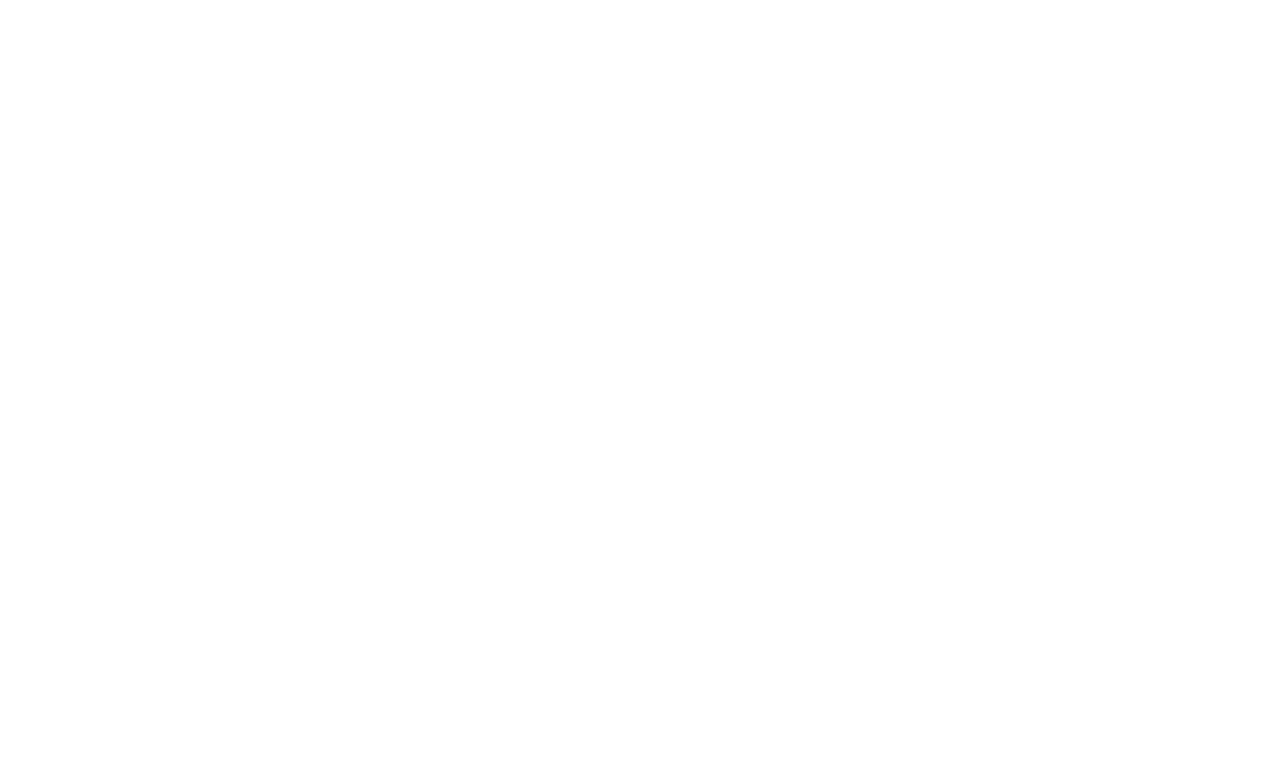
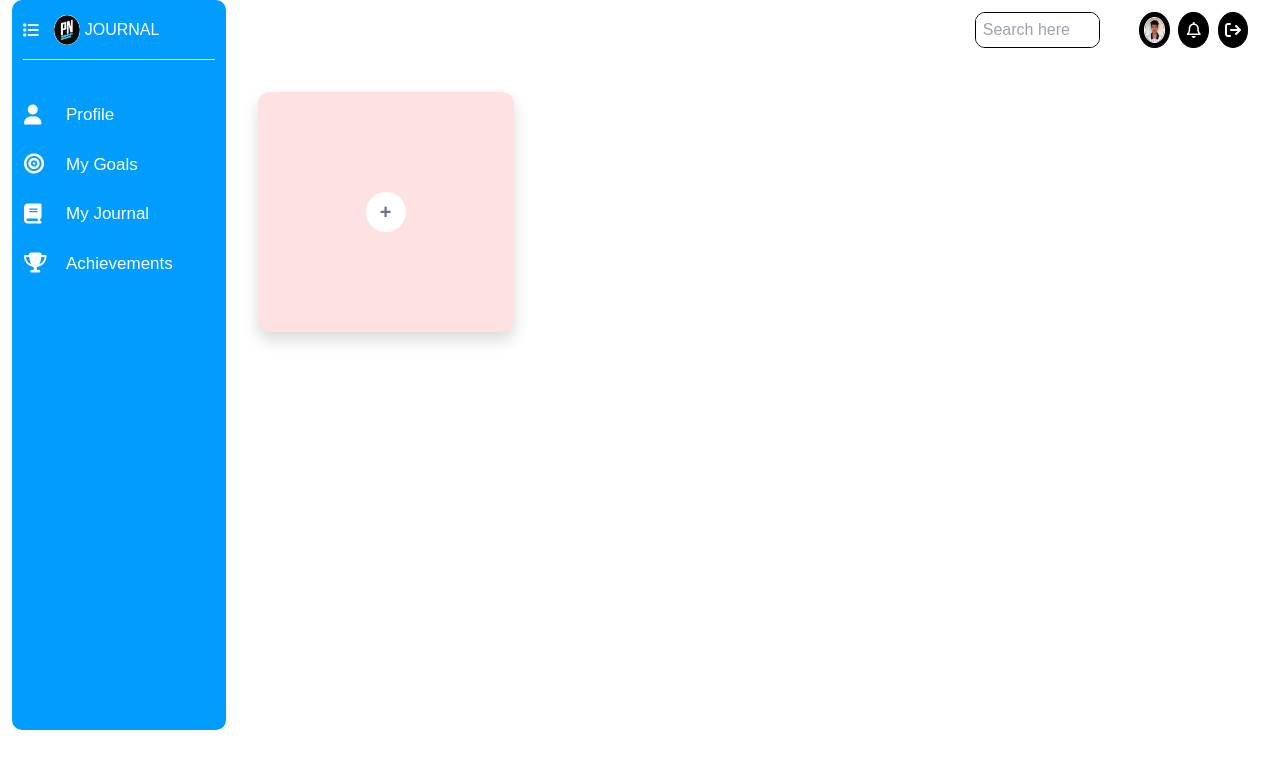
Before and after one commit to TranHoangXuanNguyen/adv_project_FE, a React (Create React App) app: page /student/archivements in a window 1280 px wide. Before the commit this address had no page. Shown: the top 768 px of the page. Built offline with nearby package versions, Linux system fonts and the light colour scheme.

Commit message:
complete FE upload image

```diff
--- a/src/components/student/SideBar.jsx
+++ b/src/components/student/SideBar.jsx
@@ -34,9 +34,9 @@ function SideBar() {
         </div>
         <div className="cate-details">
           <div className="logo-cate">
-            <i className="fa-solid fa-arrow-right-from-bracket" />
+            <i className="fa-solid fa-trophy" />
           </div>
-          <div className="text-cate">Archived Class</div>
+          <div className="text-cate">Achievements</div>
         </div>
       </div>
     </div>
--- /dev/null
+++ b/src/pages/student/Archivements.jsx
@@ -0,0 +1,92 @@
+import React, { useState } from "react";
+
+function Achievements() {
+  const [showForm, setShowForm] = useState(false);
+  const [title, setTitle] = useState("");
+  const [image, setImage] = useState(null);
+  const [items, setItems] = useState([]);
+
+  const handleAddClick = () => {
+    setShowForm(true);
+    setTitle("");
+    setImage(null);
+  };
+
+  const handleSave = () => {
+    if (!title || !image) return;
+    setItems([...items, { title, image: URL.createObjectURL(image) }]);
+    setShowForm(false);
+  };
+
+  const handleCancel = () => {
+    setShowForm(false);
+    setTitle("");
+    setImage(null);
+  };
+
+  return (
+    <div className="p-8">
+      <div className="flex gap-4 flex-wrap">
+        {/* Add Card */}
+        <div
+          onClick={handleAddClick}
+          className="w-64 h-60 bg-red-100 rounded-xl flex justify-center items-center shadow cursor-pointer hover:scale-105 transition"
+        >
+          <div className="w-10 h-10 bg-white rounded-full flex items-center justify-center text-xl font-bold text-gray-500">
+            +
+          </div>
+        </div>
+
+        {/* Achievement Cards */}
+        {items.map((item, index) => (
+          <div key={index} className="w-64 h-60 relative rounded-xl shadow overflow-hidden">
+            <img
+              src={item.image}
+              alt={item.title}
+              className="w-full h-full object-cover"
+            />
+            <div className="absolute bottom-0 left-0 right-0 p-2">
+              <h3 className="text-white text-lg font-semibold text-center text-shadow">
+                {item.title}
+              </h3>
+            </div>
+          </div>
+        ))}
+      </div>
+
+      {showForm && (
+        <div className="mt-6 bg-white p-4 shadow rounded-xl w-96">
+          <input
+            type="text"
+            placeholder="Enter title"
+            value={title}
+            onChange={(e) => setTitle(e.target.value)}
+            className="w-full p-2 border rounded mb-3"
+          />
+          <input
+            type="file"
+            accept="image/*"
+            onChange={(e) => setImage(e.target.files[0])}
+            className="w-full p-2 border rounded mb-3"
+          />
+          <div className="flex justify-end gap-2">
+            <button
+              onClick={handleCancel}
+              className="bg-gray-300 text-black px-4 py-2 rounded hover:bg-gray-400"
+            >
+              Cancel
+            </button>
+            <button
+              onClick={handleSave}
+              className="bg-blue-500 text-white px-4 py-2 rounded hover:bg-blue-600"
+            >
+              Save
+            </button>
+          </div>
+        </div>
+      )}
+    </div>
+  );
+}
+
+export default Achievements;
--- a/src/routes/studentRoutes.jsx
+++ b/src/routes/studentRoutes.jsx
@@ -4,6 +4,9 @@ import WeekInfor from '../pages/student/WeekInfor';
 import Goal from '../pages/student/GoalTable';
 import WeekList from '../pages/student/CardList';
 import UserDetail from '../pages/admin/UserDetail';
+import Archivements from '../pages/student/Archivements';
+import CardList from '../pages/student/CardList';
+
 
 
 
@@ -11,8 +14,8 @@ const studentRoutes = {
   path: '/student',
   element: <StudentLayour />,
   children: [
-    { index: true, element: <MyClass /> },
-    { path:'class', element: <MyClass /> },
+    { index: true, element: <CardList /> },
+    { path:'archivements', element: <Archivements /> },
     { path:"weekinfor", element:<WeekInfor/> },
     { path: 'weeklist', element: <WeekList /> },
     { path: 'Goal', element: <Goal /> },
```
